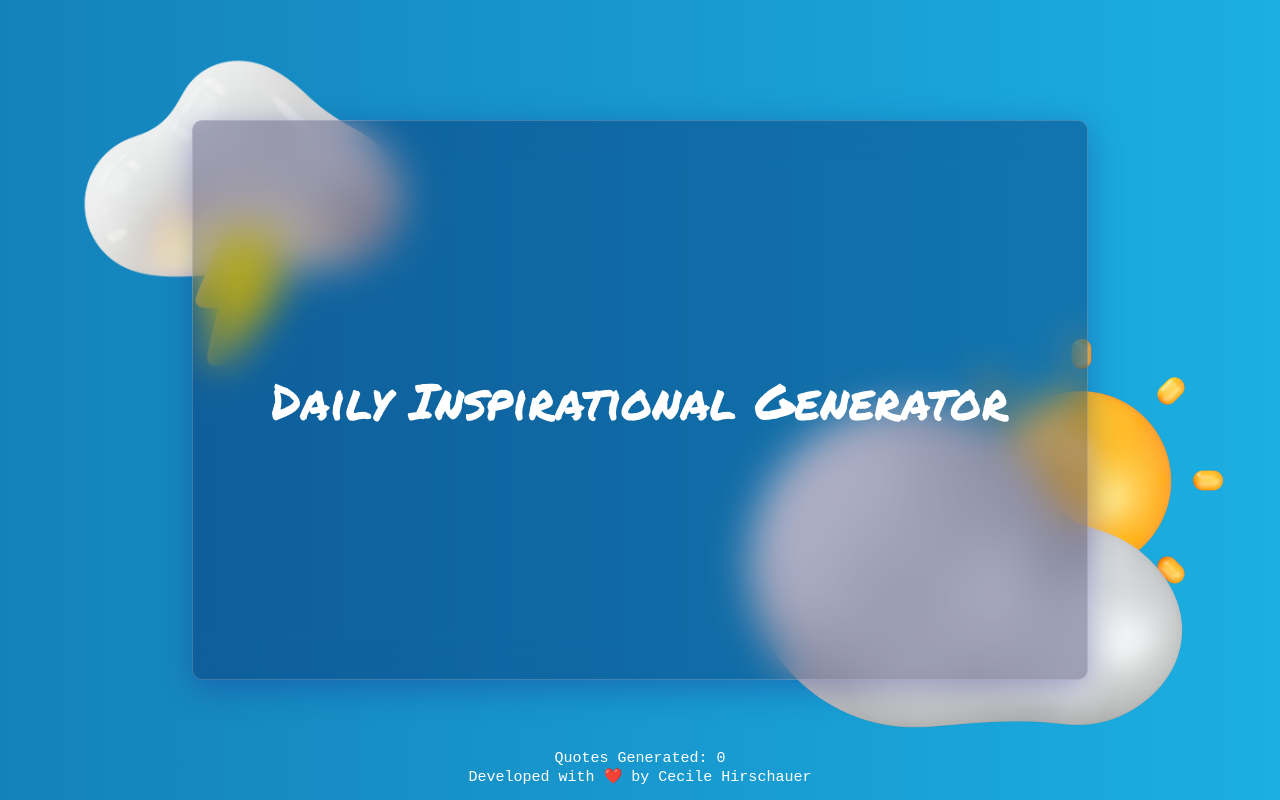
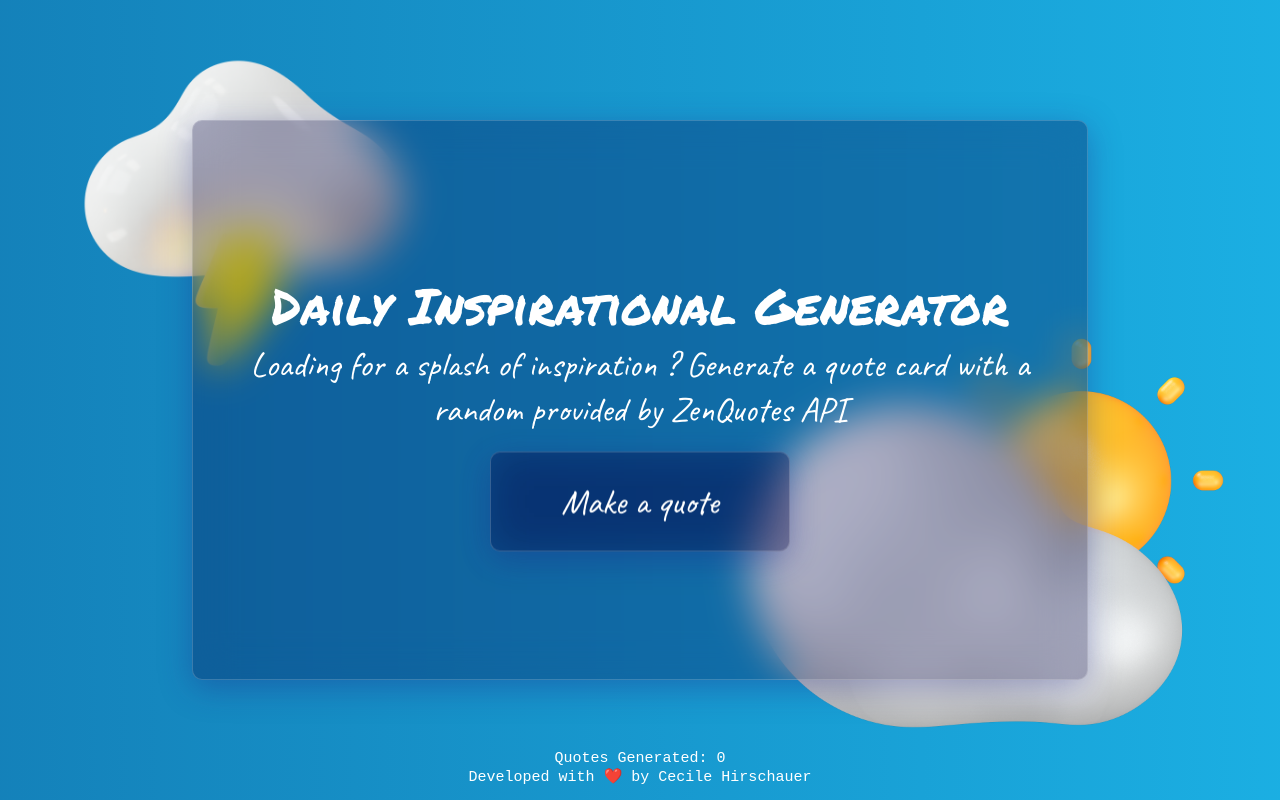
Before and after one commit to Cecile-Hirschauer/inspirational-quotes-generator, a Next.js app: page / in a window 1280 px wide. Built offline with nearby package versions, Linux system fonts and the light colour scheme.

Commit message:
Create a Pop-Up with Material-UI Modal + Hype4Academy Glassomorphism

```diff
--- a/pages/index.tsx
+++ b/pages/index.tsx
@@ -8,19 +8,13 @@ import {
     RedSpan,
     QuoteGeneratorContainer,
     QuoteGeneratorInnerContainer,
-    QuoteGeneratorTitle, GenerateQuoteButtonText
+    QuoteGeneratorTitle, GenerateQuoteButtonText, QuoteGeneratorSubTitle, GenerateQuoteButton
 } from "@/components/QuoteGenerator/QuoteGeneratorElements";
 import Clouds1 from '../assets/cloud-and-thunder.png';
 import Clouds2 from '../assets/cloudy-weather.png';
 import React, {useState} from "react";
 
-function Qotegeneratorsubtitle(props: { children: ReactNode }) {
-    return null;
-}
 
-function QuoteGeneratorButton(props: { children: ReactNode }) {
-    return null;
-}
 
 export default function Home() {
     const [numberOfQuotes, setNumberOfQuotes] = useState<number | null>(0);
@@ -55,21 +49,20 @@ export default function Home() {
                     <QuoteGeneratorTitle>
                         Daily Inspirational Generator
                     </QuoteGeneratorTitle>
-                    <Qotegeneratorsubtitle>
+                    <QuoteGeneratorSubTitle>
                         Loading for a splash of inspiration ?
-                        Generate a quote cerd with a random provided by
-                        <FooterLink href={'https://zenquotes.io/'}
+                        Generate a quote card with a random provided
+                        by <FooterLink href={'https://zenquotes.io/'}
                                     target='_blank'
                                     rel='noopener noreferrer'
-                        >
-                            ZenQuotes API
+                        > ZenQuotes API
                         </FooterLink>
-                    </Qotegeneratorsubtitle>
-                    <QuoteGeneratorButton >
+                    </QuoteGeneratorSubTitle>
+                    <GenerateQuoteButton>
                         <GenerateQuoteButtonText>
                             Make a quote
                         </GenerateQuoteButtonText>
-                    </QuoteGeneratorButton>
+                    </GenerateQuoteButton>
                 </QuoteGeneratorInnerContainer>
             </QuoteGeneratorContainer>
 
@@ -77,8 +70,10 @@ export default function Home() {
                 <>
                     Quotes Generated: {numberOfQuotes}
                     <br/>
-                    Developed with <RedSpan>❤️</RedSpan> by <FooterLink href="https://github.com/Cecile-Hirschauer" target="_blank"
-                                                     rel={"noopener noreferrer"}>Cecile Hirschauer</FooterLink>
+                    Developed with <RedSpan>❤️</RedSpan> by <FooterLink href="https://github.com/Cecile-Hirschauer"
+                                                                        target="_blank"
+                                                                        rel={"noopener noreferrer"}>Cecile
+                    Hirschauer</FooterLink>
                 </>
             </FooterContainer>
         </>
```
